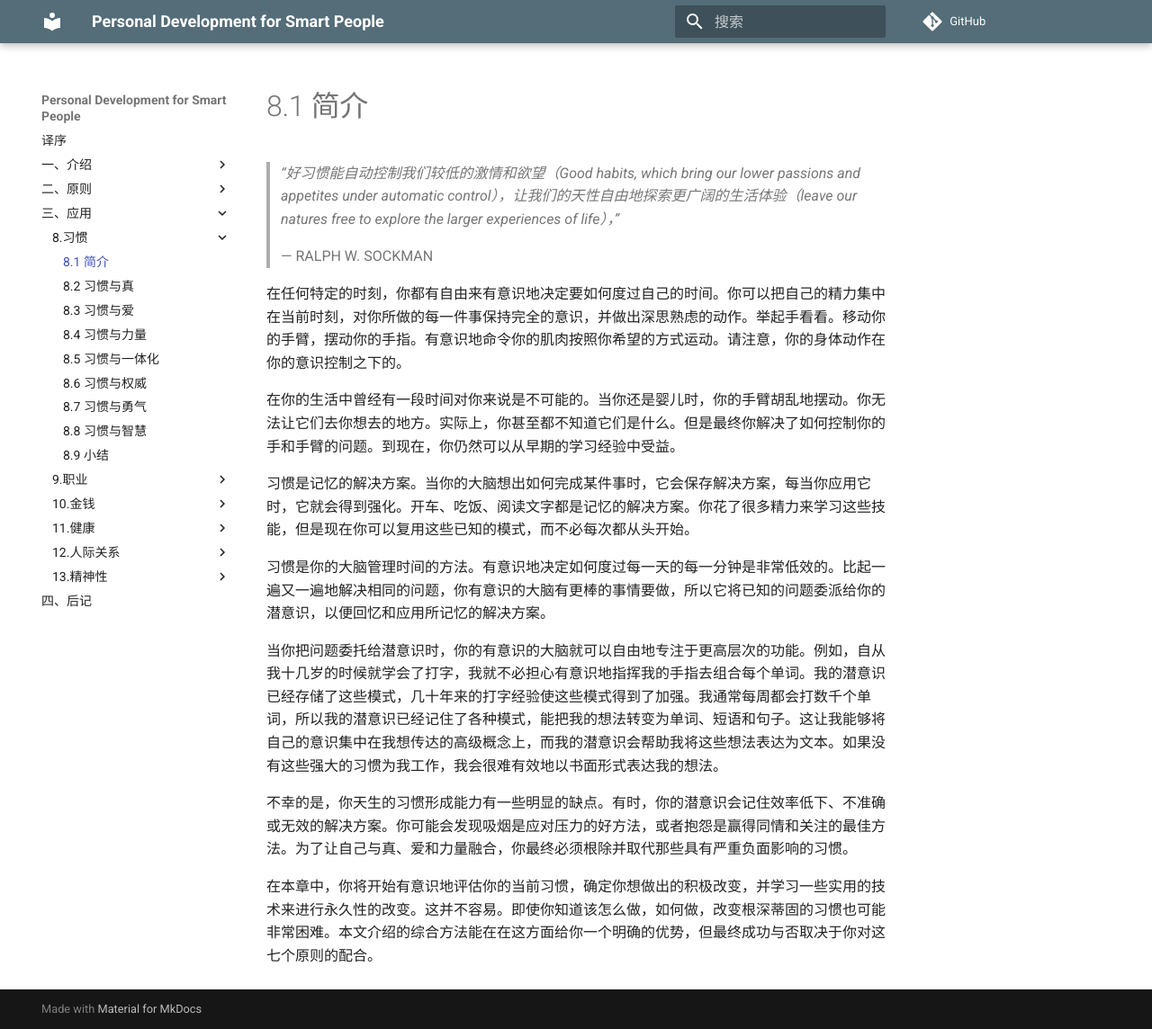
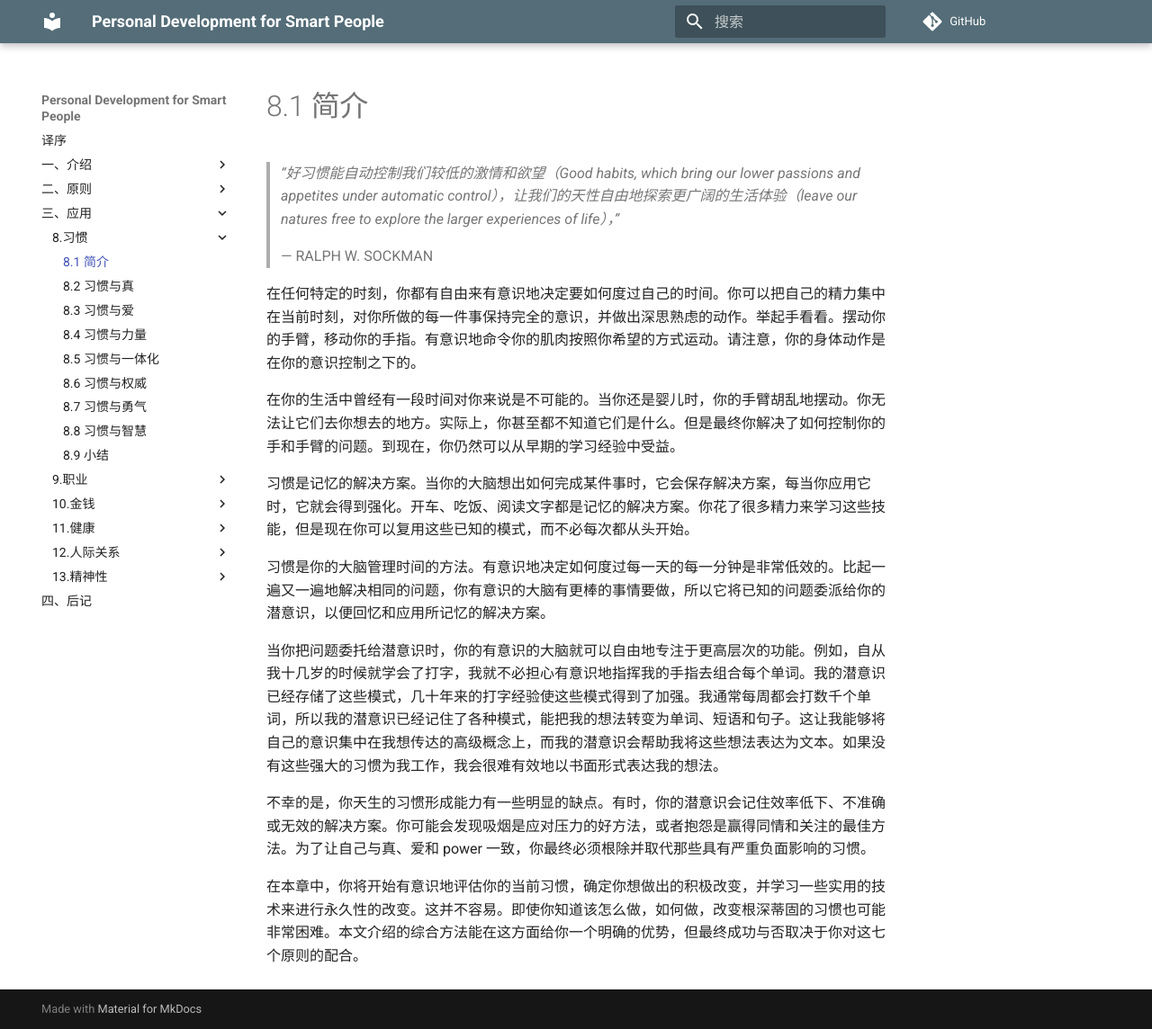
Before and after one commit to wtsnwei/pdsp, an MkDocs documentation site: the page built from docs/3.Application/08.habits/00.habits.md, in a window 1280 px wide and 1144 px high. Shown: the whole window at 90% size. Built offline with MkDocs 1.6.1 and Material for MkDocs 9.7.7, drawn with Linux system fonts in a browser that asks for light colours; comment, search, counter and statistics services are not loaded.

Commit message:
修正语句

```diff
--- a/docs/3.Application/08.habits/00.habits.md
+++ b/docs/3.Application/08.habits/00.habits.md
@@ -9,7 +9,7 @@ date:       2021-03-12
 >
 > — RALPH W. SOCKMAN
 
-在任何特定的时刻，你都有自由来有意识地决定要如何度过自己的时间。你可以把自己的精力集中在当前时刻，对你所做的每一件事保持完全的意识，并做出深思熟虑的动作。举起手看看。移动你的手臂，摆动你的手指。有意识地命令你的肌肉按照你希望的方式运动。请注意，你的身体动作在你的意识控制之下的。
+在任何特定的时刻，你都有自由来有意识地决定要如何度过自己的时间。你可以把自己的精力集中在当前时刻，对你所做的每一件事保持完全的意识，并做出深思熟虑的动作。举起手看看。摆动你的手臂，移动你的手指。有意识地命令你的肌肉按照你希望的方式运动。请注意，你的身体动作是在你的意识控制之下的。
 
 在你的生活中曾经有一段时间对你来说是不可能的。当你还是婴儿时，你的手臂胡乱地摆动。你无法让它们去你想去的地方。实际上，你甚至都不知道它们是什么。但是最终你解决了如何控制你的手和手臂的问题。到现在，你仍然可以从早期的学习经验中受益。
 
@@ -19,6 +19,6 @@ date:       2021-03-12
 
 当你把问题委托给潜意识时，你的有意识的大脑就可以自由地专注于更高层次的功能。例如，自从我十几岁的时候就学会了打字，我就不必担心有意识地指挥我的手指去组合每个单词。我的潜意识已经存储了这些模式，几十年来的打字经验使这些模式得到了加强。我通常每周都会打数千个单词，所以我的潜意识已经记住了各种模式，能把我的想法转变为单词、短语和句子。这让我能够将自己的意识集中在我想传达的高级概念上，而我的潜意识会帮助我将这些想法表达为文本。如果没有这些强大的习惯为我工作，我会很难有效地以书面形式表达我的想法。
 
-不幸的是，你天生的习惯形成能力有一些明显的缺点。有时，你的潜意识会记住效率低下、不准确或无效的解决方案。你可能会发现吸烟是应对压力的好方法，或者抱怨是赢得同情和关注的最佳方法。为了让自己与真、爱和力量融合，你最终必须根除并取代那些具有严重负面影响的习惯。
+不幸的是，你天生的习惯形成能力有一些明显的缺点。有时，你的潜意识会记住效率低下、不准确或无效的解决方案。你可能会发现吸烟是应对压力的好方法，或者抱怨是赢得同情和关注的最佳方法。为了让自己与真、爱和 power 一致，你最终必须根除并取代那些具有严重负面影响的习惯。
 
-在本章中，你将开始有意识地评估你的当前习惯，确定你想做出的积极改变，并学习一些实用的技术来进行永久性的改变。这并不容易。即使你知道该怎么做，如何做，改变根深蒂固的习惯也可能非常困难。本文介绍的综合方法能在在这方面给你一个明确的优势，但最终成功与否取决于你对这七个原则的配合。
+在本章中，你将开始有意识地评估你的当前习惯，确定你想做出的积极改变，并学习一些实用的技术来进行永久性的改变。这并不容易。即使你知道该怎么做，如何做，改变根深蒂固的习惯也可能非常困难。本文介绍的综合方法能在这方面给你一个明确的优势，但最终成功与否取决于你对这七个原则的配合。
```
